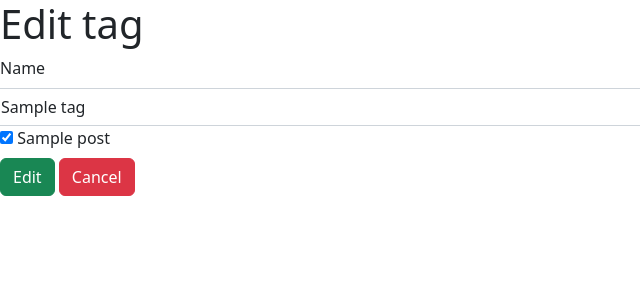
After one commit to Phanu1016/flask-blogly, a Flask app: page /tags/1/edit in a window 1320 px wide; the page is wider, and only the part inside the window is pictured. The commit adds this page. Shown: the top 300 px of that part, without its empty margins (0-640 px from the left). Run offline with Flask 2, Linux system fonts and the light colour scheme; tables that the repository leaves empty hold one stand-in row (values such as "Sample post"); some libraries are stand-ins or nearby versions.

Commit message:
Added tag model, routes, templates, and editted post routes/templates

```diff
--- a/app.py
+++ b/app.py
@@ -1,7 +1,7 @@
 """Blogly application."""
 
 from flask import Flask, render_template, redirect, request
-from models import db, connect_db, User, Post
+from models import db, connect_db, User, Post, Tag
 
 app = Flask(__name__)
 app.config['SQLALCHEMY_DATABASE_URI'] = 'postgresql:///blogly'
@@ -80,16 +80,22 @@ def create_post_form(user_id):
     """ Shows user interface for creating a post  """
 
     user = User.query.get_or_404(user_id)
-    return render_template('posts_form.html', user=user)
+    tags = Tag.query.all()
+    return render_template('posts_form.html', user=user, tags=tags)
 
 @app.route('/users/<int:user_id>/posts/create', methods=["POST"])
 def create_post_submit(user_id):
     """ Create a new post for the user """
 
     user = User.query.get_or_404(user_id)
+    tag_ids = [int(num) for num in request.form.getlist("tags")]
+    tags = Tag.query.filter(Tag.id.in_(tag_ids)).all()
+
     post = Post(title=request.form['title-input'],
                     content=request.form['content-input'],
-                    user_id=user_id)
+                    user_id=user_id,
+                    user=user,
+                    tags=tags)
 
     db.session.add(post)
     db.session.commit()
@@ -108,7 +114,8 @@ def edit_post_form(post_id):
     """ Show edit form for user's post """
 
     post = Post.query.get_or_404(post_id)
-    return render_template('posts_edit.html', post=post)
+    tags = Tag.query.all()
+    return render_template('posts_edit.html', post=post, tags=tags)
 
 
 @app.route('/posts/<int:post_id>/edit', methods=["POST"])
@@ -118,6 +125,9 @@ def edit_post_submit(post_id):
     post = Post.query.get_or_404(post_id)
     post.title = request.form['title-input']
     post.content = request.form['content-input']
+
+    tag_ids = [int(num) for num in request.form.getlist("tags")]
+    post.tags = Tag.query.filter(Tag.id.in_(tag_ids)).all()
 
     db.session.add(post)
     db.session.commit()
@@ -135,3 +145,76 @@ def delete_post_submit(post_id):
     db.session.commit()
 
     return redirect(f"/users/{post.user_id}")
+
+#######################################################################################################################################
+@app.route('/tags')
+def tags_index():
+    """ Show all tags """
+
+    tags = Tag.query.all()
+    return render_template('tags.html', tags=tags)
+
+
+@app.route('/tags/new')
+def tags_new_form():
+    """ Show tag form """
+
+    posts = Post.query.all()
+    return render_template('tags_new.html', posts=posts)
+
+
+@app.route("/tags/new", methods=["POST"])
+def tags_new_post():
+    """ Create new tag """
+
+    post_ids = [int(num) for num in request.form.getlist("posts")]
+    posts = Post.query.filter(Post.id.in_(post_ids)).all()
+    new_tag = Tag(name=request.form['name'], posts=posts)
+
+    db.session.add(new_tag)
+    db.session.commit()
+
+    return redirect("/tags")
+
+
+@app.route('/tags/<int:tag_id>')
+def tags_id(tag_id):
+    """ Show specific tag """
+
+    tag = Tag.query.get_or_404(tag_id)
+    return render_template('tags_show.html', tag=tag)
+
+
+@app.route('/tags/<int:tag_id>/edit')
+def tags_edit_form(tag_id):
+    """ Edit a tag """
+
+    tag = Tag.query.get_or_404(tag_id)
+    posts = Post.query.all()
+    return render_template('tags_edit.html', tag=tag, posts=posts)
+
+
+@app.route('/tags/<int:tag_id>/edit', methods=["POST"])
+def tags_edit_post(tag_id):
+    """ Submit edit tag """
+
+    tag = Tag.query.get_or_404(tag_id)
+    tag.name = request.form['name']
+    post_ids = [int(num) for num in request.form.getlist("posts")]
+    tag.posts = Post.query.filter(Post.id.in_(post_ids)).all()
+
+    db.session.add(tag)
+    db.session.commit()
+
+    return redirect("/tags")
+
+
+@app.route('/tags/<int:tag_id>/delete', methods=["POST"])
+def tags_delete(tag_id):
+    """ Delete tag """
+
+    tag = Tag.query.get_or_404(tag_id)
+    db.session.delete(tag)
+    db.session.commit()
+
+    return redirect("/tags")
--- /dev/null
+++ b/templates/tags_edit.html
@@ -0,0 +1,55 @@
+{% extends 'index.html' %}
+
+{% block title %}Edit Tag{% endblock %}
+
+{% block content %}
+
+<h1>Edit tag</h1>
+
+<form method="POST" action="/tags/{{ tag.id }}/edit">
+
+    <div class="row">
+        <label for="name" class="form-label">
+            Name
+        </label>
+        <input type="text"
+            class="form-control"
+            id="name"
+            name="name"
+            placeholder="Enter tag name"
+            value="{{ tag.name }}"
+        >
+    </div>
+
+    <div class="row">
+        {% for post in posts %}
+            <div>
+                <input
+                    class="form-input"
+                    type="checkbox"
+                    value="{{ post.id }}"
+                    id="post_{{ post.id }}"
+                    name="posts"
+                    {% if post in tag.posts %}
+                        checked
+                    {% endif %}
+                >
+                <label class="form-label" for="post_{{ post.id }}">
+                    {{ post.title }}
+                </label>
+            </div>
+        {% endfor %}
+    </div>
+
+
+
+    <div class="row">
+        <div class="col-6">
+            <button type="submit" class="btn btn-success">Edit</button>
+            <a href="/tags" class="btn btn-danger">Cancel</a>
+        </div>
+    </div>
+
+</form>
+
+{% endblock %}
```
Also changed, not shown: models.py (+15 -0 lines), templates/posts_edit.html (+17 -1 lines), templates/posts_form.html (+17 -1 lines), templates/posts_page.html (+10 -1 lines), templates/tags.html (added, +17 -0 lines), templates/tags_new.html (added, +46 -0 lines), templates/tags_show.html (added, +27 -0 lines).
